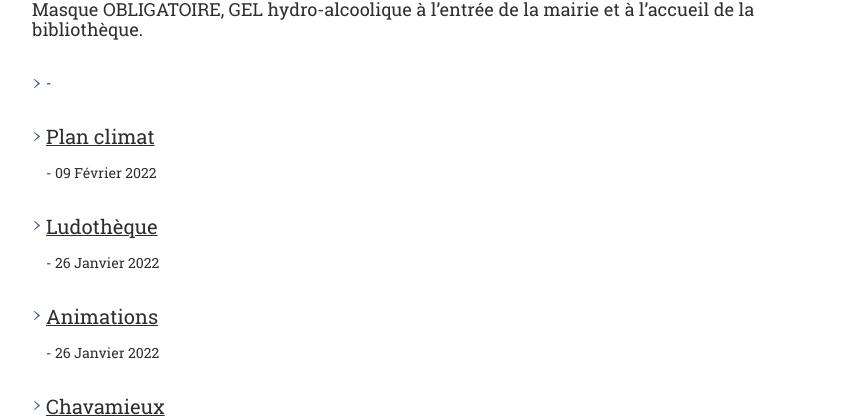
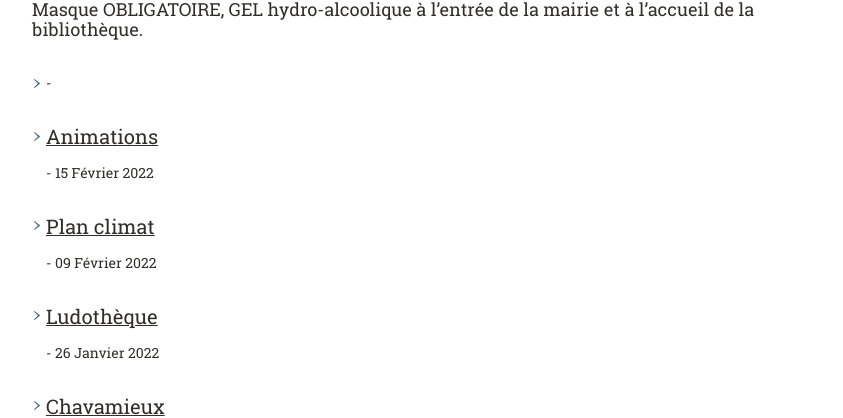
Before and after one commit to Flaux-Village/flaux-village.github.io, a Jekyll site: the page built from actualites.md, in a window 1280 px wide and 900 px high, scrolled down 479 px. Shown: the part 137-555 px from the top of the window, without its empty margins (58-901 px from the left). Built offline with Jekyll 4.4.1, drawn with Linux system fonts in a browser that asks for light colours; our own code applies the rules of GitHub Pages for plain Markdown files.

Commit message:
Update animations.md

```diff
--- a/_actualites/animations.md
+++ b/_actualites/animations.md
@@ -6,8 +6,8 @@ keywords: mairie, commune, flaux, gard, actualités
 titre_page: Animations
 section: À la une
 addresse_section: /actualites.html
-date_texte: 26 Janvier 2022
-date: 2022-01-26
+date_texte: 15 Février 2022
+date: 2022-02-15
 introduction:
 
 
```
